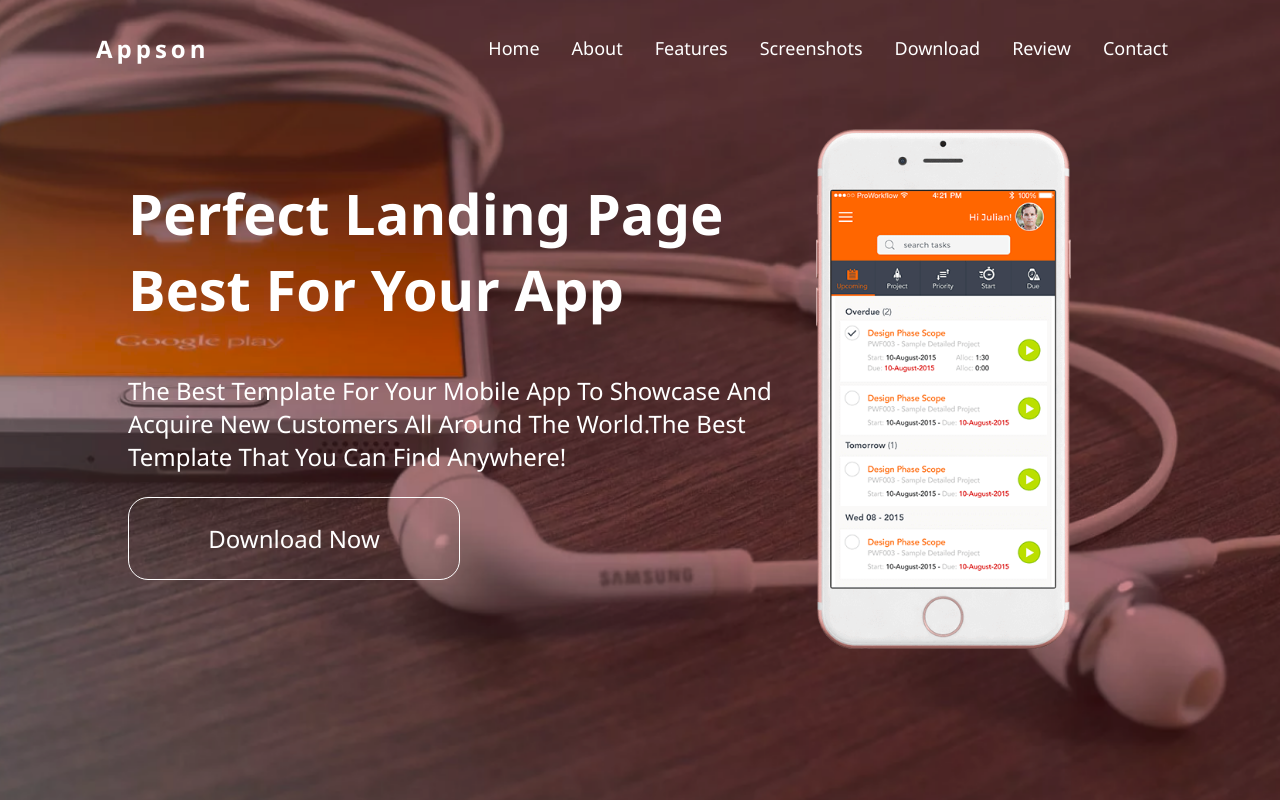
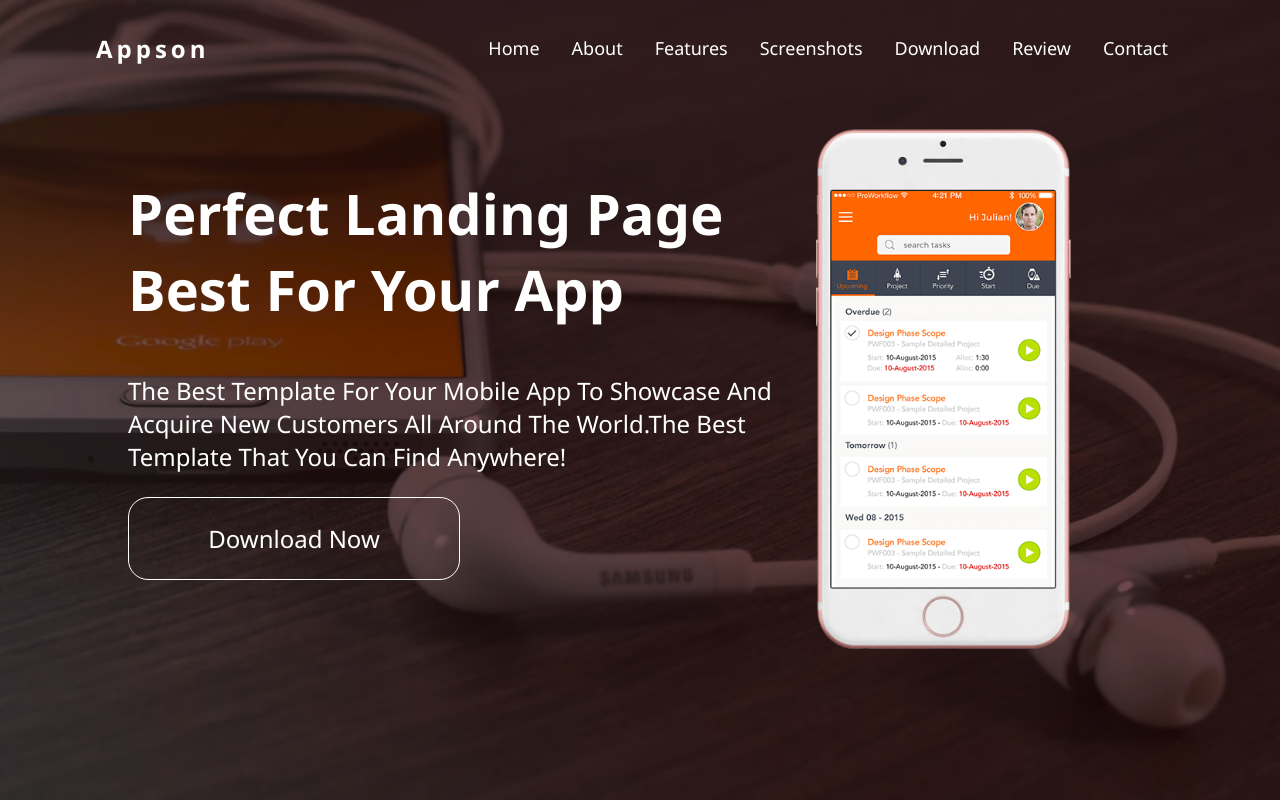
Before and after one commit to Shehryar1004/appson, a Next.js app: page / in a window 1280 px wide. Shown: the top 800 px of the page. Built offline with nearby package versions, Linux system fonts and the light colour scheme.

Commit message:
style(hero): add dark overlay on background so text and mockup stand out

```diff
--- a/src/sections/Hero/style.css
+++ b/src/sections/Hero/style.css
@@ -1,6 +1,7 @@
 .hero_container {
     min-height: 720px;
-    background: url('/assets/background_1.png');
+    /* dark tint layered over the photo so the white hero text and mockup pop */
+    background: linear-gradient(rgba(0, 0, 0, 0.45), rgba(0, 0, 0, 0.45)), url('/assets/background_1.png');
     background-position: center;
     background-repeat: no-repeat;
     background-size: cover;
```
